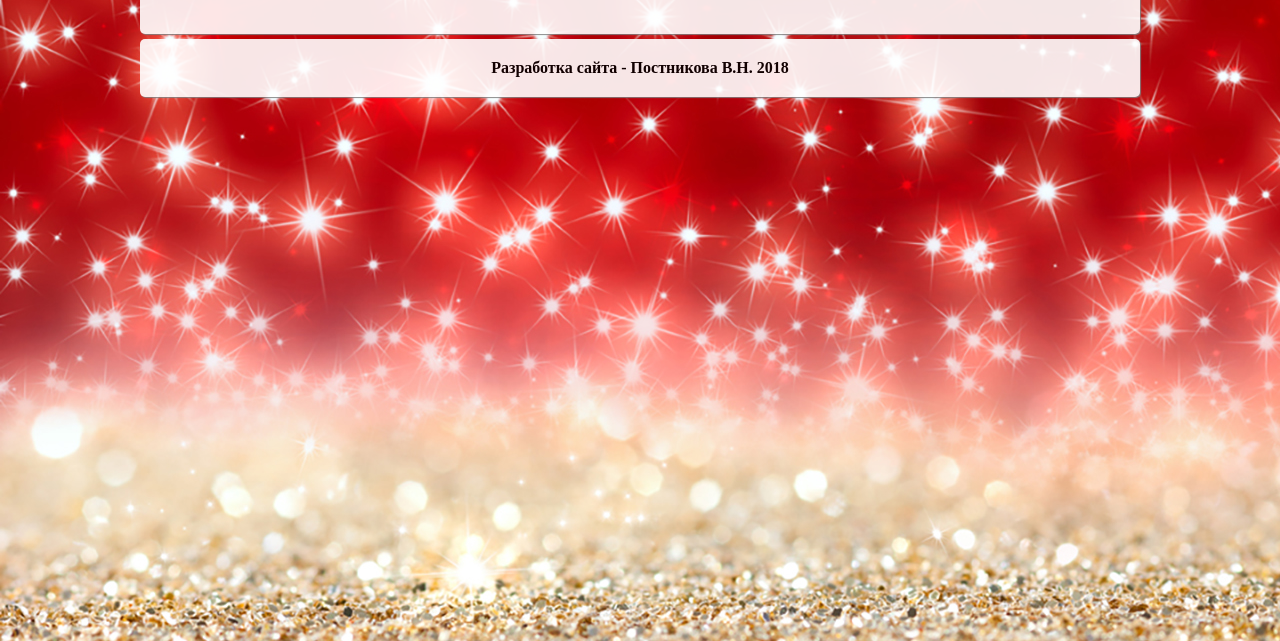
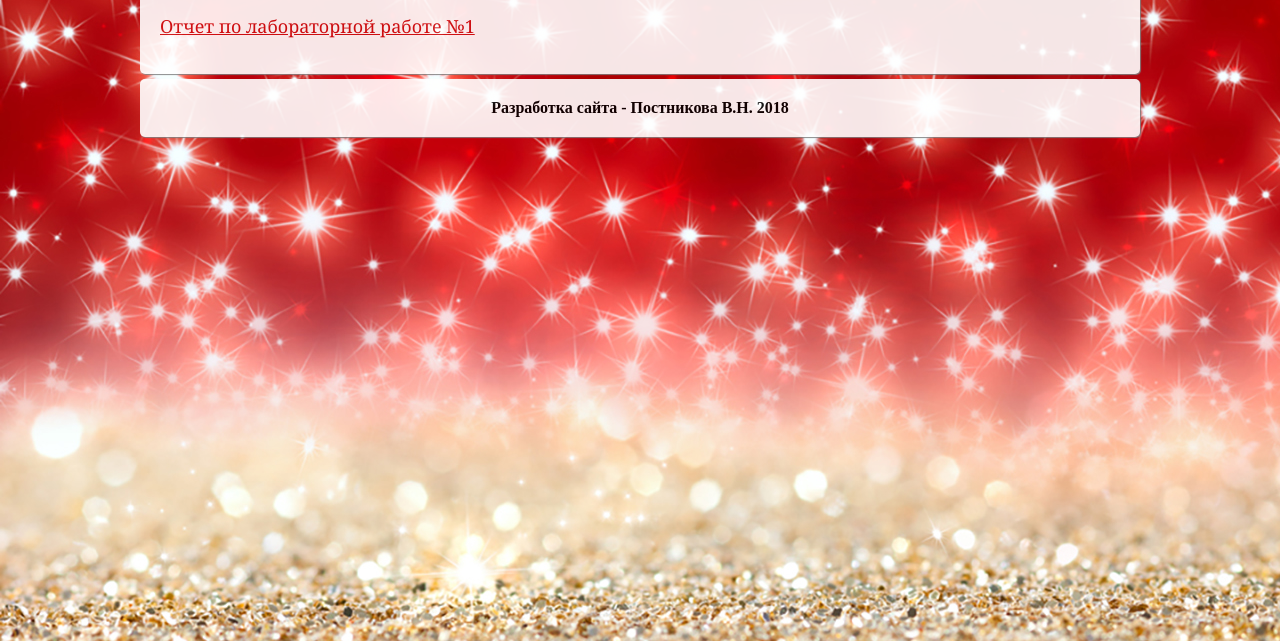
Before and after one commit to postnikova1412/postnikova1412.github.io, a plain HTML site: page labs.html in a window 1280 px wide. Shown: the part 159-800 px from the top of the page. Drawn offline with Linux system fonts and the light colour scheme.

Commit message:
Add files via upload

```diff
--- a/labs.html
+++ b/labs.html
@@ -17,7 +17,7 @@
   </ul>
 </nav>
 <p style="font-family:Verdana, sans-serif; text-align:center; font-size:30px; color:#CB1E20; text-shadow: 1px 1px 1px black;">Лабораторные работы</p>
-
+<p><a href="https://github.com/postnikova1412/postnikova1412.github.io/wiki/Лабораторные-работы" style="color:#CF0F12; font-family:Cambria, Times, serif; font-size:18px;">Отчет по лабораторной работе №1</a></p>
 </div>
 <div class="div1" style="text-align:center; text-family:Calibri; margin-top:5px;"><strong>Разработка сайта - Постникова В.Н. 2018</strong></div>
 </body>
```
